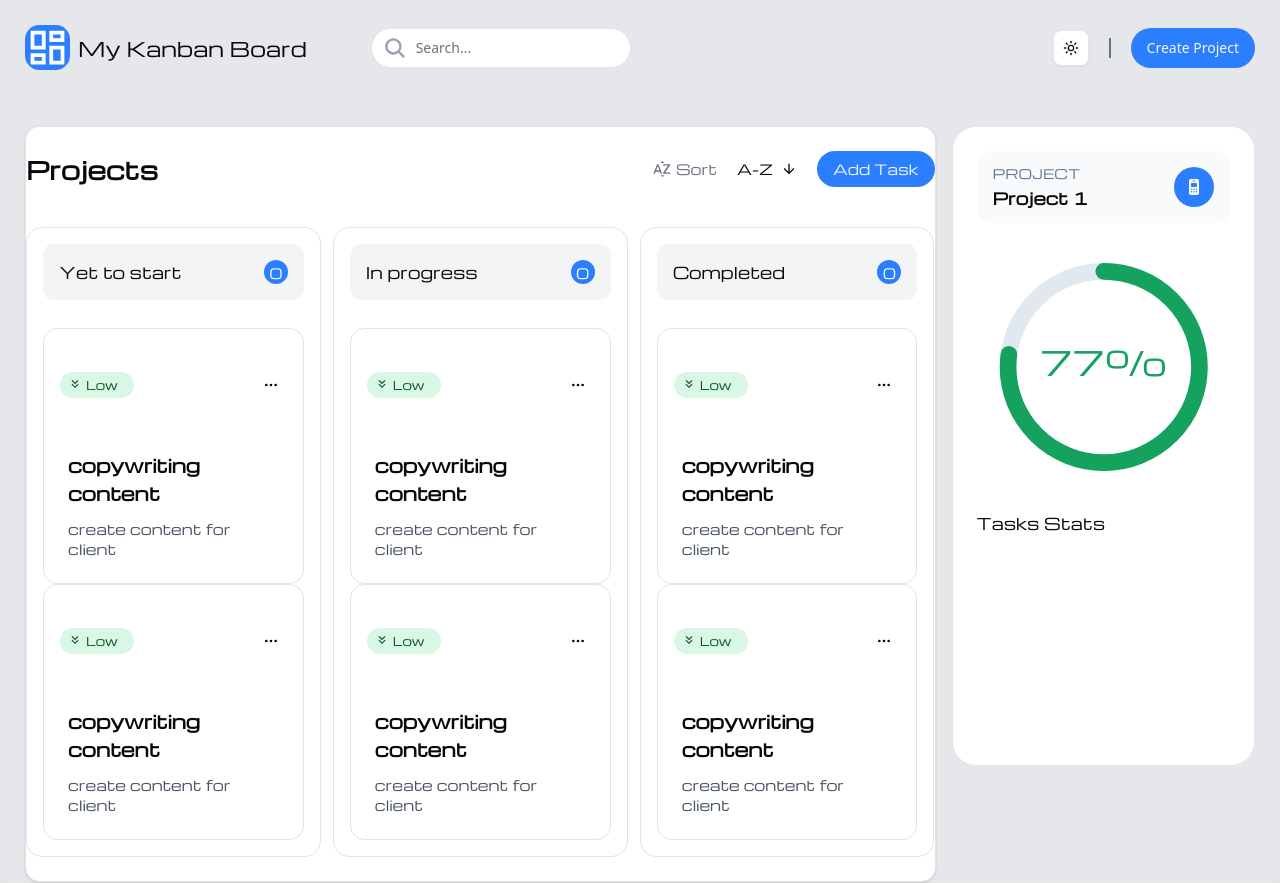
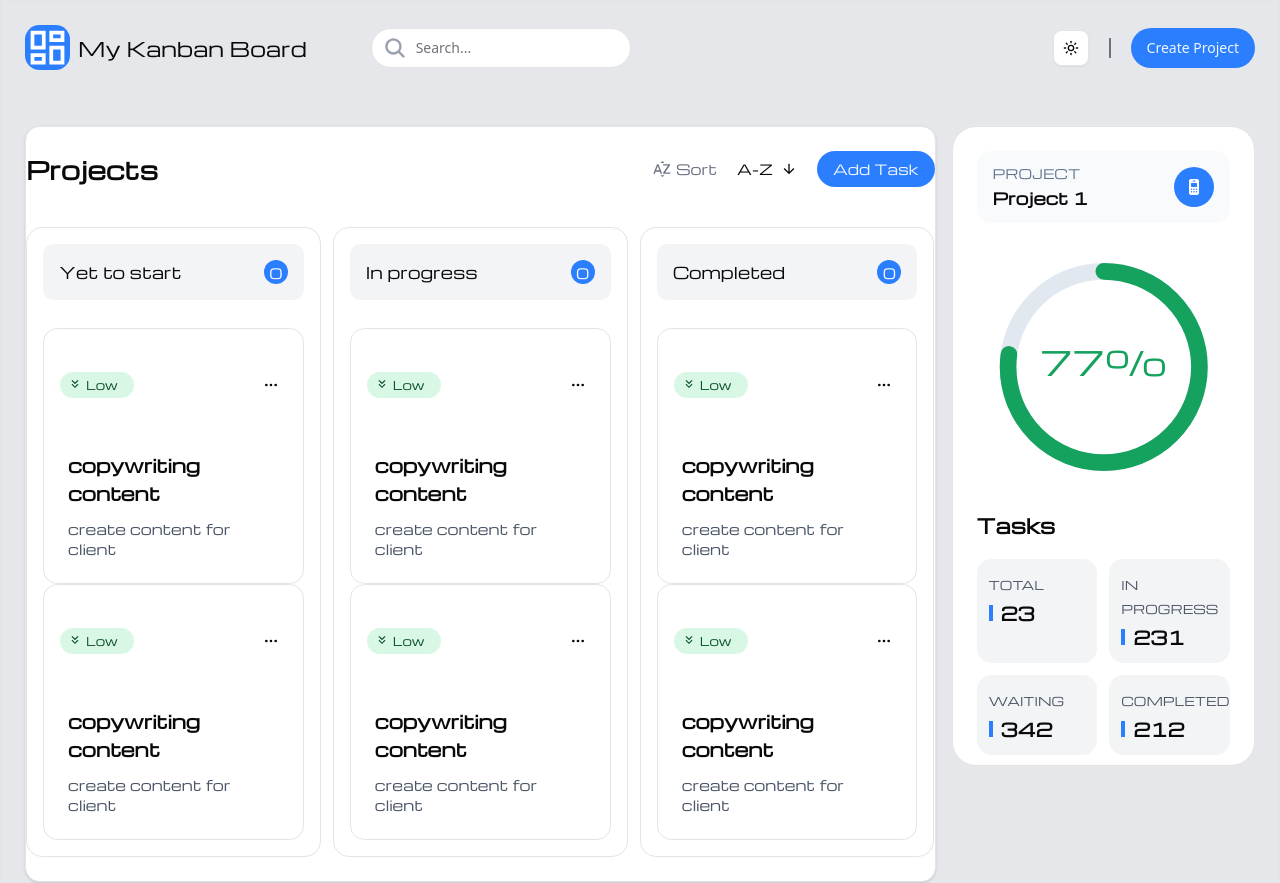
Before and after one commit to mitzie17/kanban_board, a Next.js app: page / in a window 1280 px wide. Built offline with nearby package versions, Linux system fonts and the light colour scheme.

Commit message:
add task cards on side bar

```diff
--- a/app/Components/right-side-bar/tasksStats.tsx
+++ b/app/Components/right-side-bar/tasksStats.tsx
@@ -1,7 +1,45 @@
+import { Separator } from "@radix-ui/react-separator";
+
+type TaskCard = {
+  label: string;
+  value: number;
+};
+
 export default function TasksStats() {
+  // statistic cards array
+  const statisticCards: TaskCard[] = [
+    { label: "total", value: 23 },
+    { label: "in progress", value: 231 },
+    { label: "waiting", value: 342 },
+    { label: "completed", value: 212 },
+  ];
   return (
-    <div>
-      <div>Tasks Stats</div>
+    <div className="flex flex-col gap-2">
+      {/* tasks label */}
+      <span className="font-bold text-xl">Tasks</span>
+      {/* mapping the array */}
+      <div className="grid grid-cols-2 gap-3 mt-3">
+        {statisticCards.map((statCard, index) => (
+          <SingleCard key={index} statCard={statCard} />
+        ))}
+      </div>
     </div>
   );
 }
+
+// separate component for each card
+function SingleCard({ statCard }: { statCard: TaskCard }) {
+  return (
+    <div className="p-3 bg-gray-100 rounded-xl">
+      {/* label of each stat card */}
+      <span className="text-gray-600 text-[12px]">
+        {statCard.label.toUpperCase()}
+      </span>
+      {/* vertical line and the number value */}
+      <div className="flex gap-2 mt-1 items-center">
+        <Separator className="w-1 h-4 bg-primary" orientation={"vertical"} />
+        <span className="font-bold text-lg">{statCard.value}</span>
+      </div>
+    </div>
+  );
+}
```
